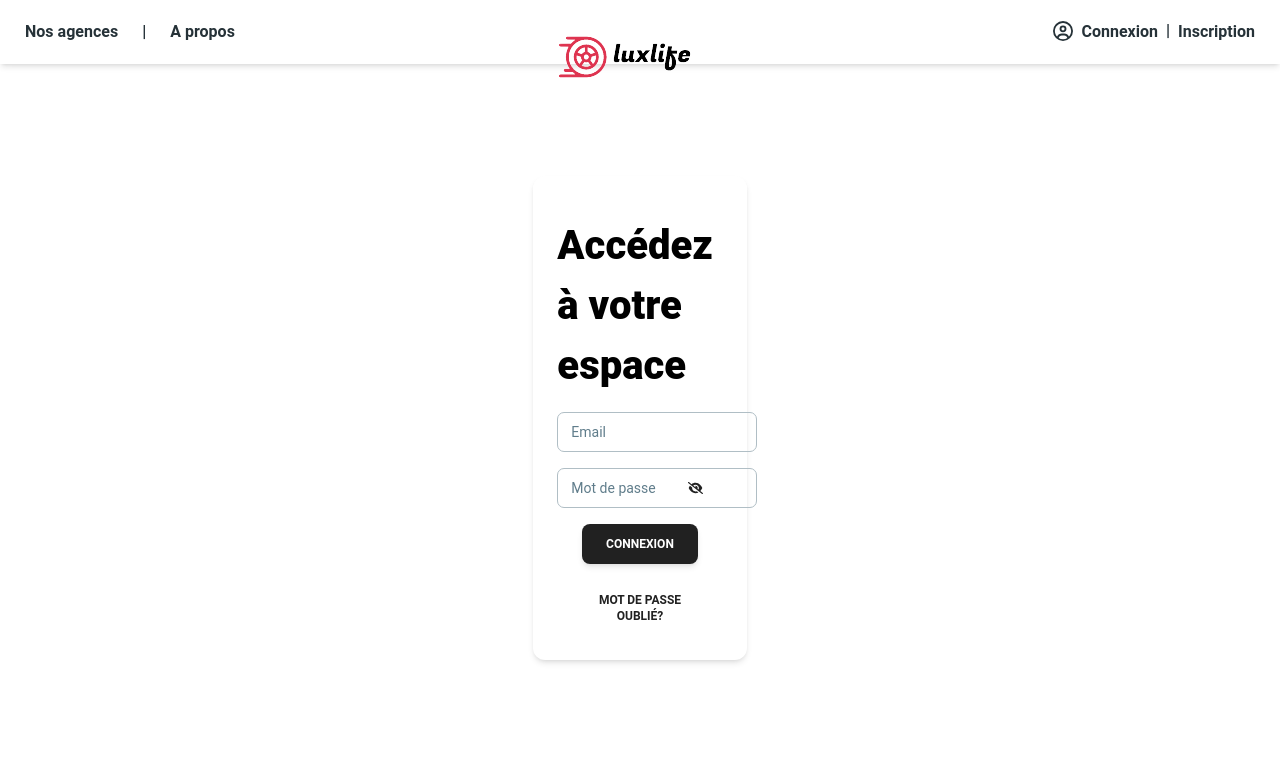
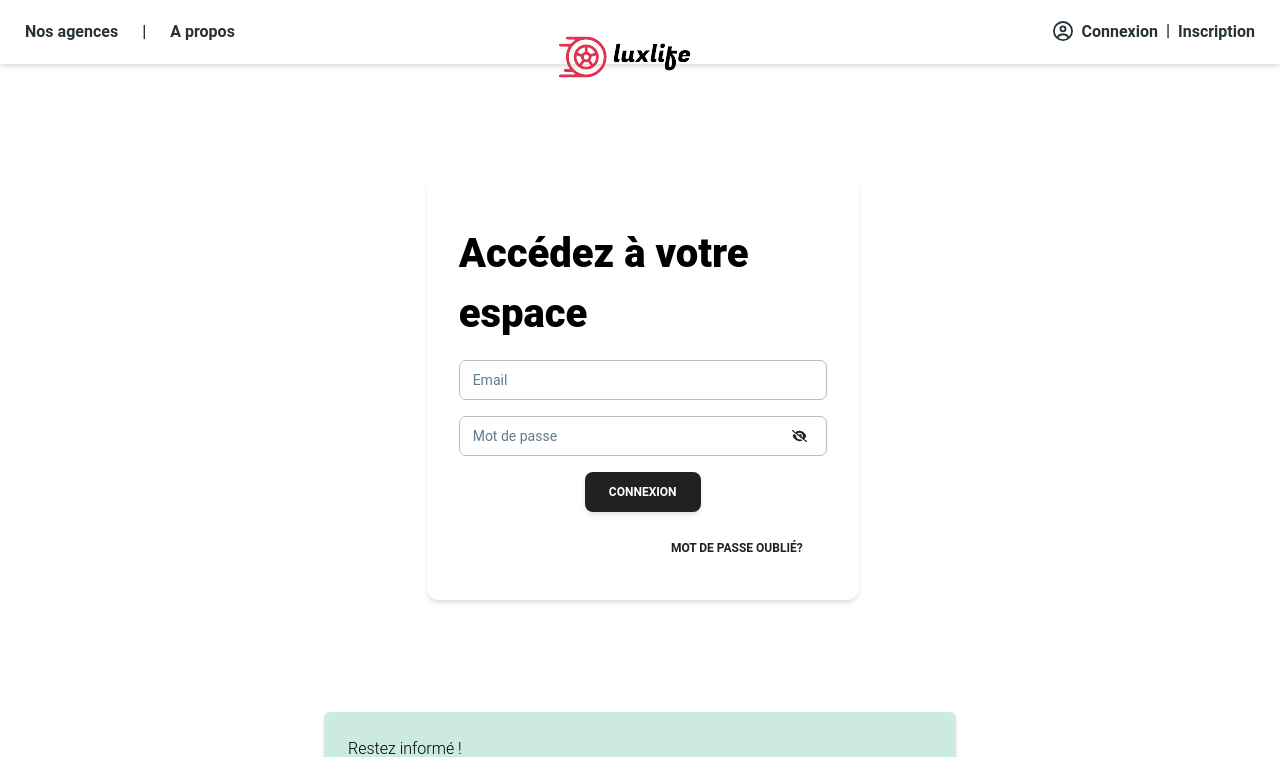
Before and after one commit to alan-vle/luxlife_front-app, a React (Vite) app: page /login in a window 1280 px wide. Shown: the top 757 px of the page. Built offline with nearby package versions, Linux system fonts and the light colour scheme.

Commit message:
Feat #11: create dashboard for customer

```diff
--- a/src/components/parts/MainBlock.jsx
+++ b/src/components/parts/MainBlock.jsx
@@ -12,7 +12,7 @@ const MainBlock = () => {
     const [selectedBorder, setSelectedBorder] = useState('form');
     const [autoMarginBottom, setAutoMarginBottom] = useState(null)
     return (
-        <div className={`grid grid-cols-12 ${autoMarginBottom && `mb-[${autoMarginBottom}px]`}`}>
+        <div className={`grid grid-cols-12 mt-2 ${autoMarginBottom && `mb-[${autoMarginBottom}px]`}`}>
             <div className={"col-span-12 relative"}>
                 <img src={carBackgroundHome} alt={"Car background for home"} style={{"width": "100%", "height": "50%"}}/>
                 <div className={"flex justify-center absolute top-1/3 w-full h-fit"}>
--- a/src/pages/Account/ForgotPassword.jsx
+++ b/src/pages/Account/ForgotPassword.jsx
@@ -31,8 +31,8 @@ const ForgotPassword = () => {
     }
     return(
         <div className={"grid grid-cols-12 mt-28 mb-[300px]"}>
-            <div className={"col-span-4"}></div>
-            <div className={"col-span-4"}>
+            <div className={"md:col-span-4 lg:col-span-4"}></div>
+            <div className={"col-span-12 md:col-span-4 lg:col-span-4"}>
                 <Card>
                     <CardBody>
                         <div className={"grid grid-cols-3 "}>
@@ -52,7 +52,6 @@ const ForgotPassword = () => {
                 </Card>
             </div>
             <div className={"col-span-4"}></div>
-
         </div>
     );
 }
--- a/src/pages/Auth/Login.jsx
+++ b/src/pages/Auth/Login.jsx
@@ -39,11 +39,11 @@ const Login = () => {
     }
     return(
         <div className={"grid grid-cols-12 mt-28 mb-28"}>
-            <div className={"lg:col-span-5"}></div>
-            <div className={"lg:col-span-2 sm:col-span-12"}>
+            <div className={"md:col-span-4 lg:col-span-4"}></div>
+            <div className={"col-span-12 md:col-span-4 lg:col-span-4 w-fit"}>
                 <Card>
                     <CardBody>
-                        <div className={"grid grid-cols-2 flex justify-center"}>
+                        <div className={"grid grid-cols-2 flex justify-center p-2 w-96"}>
                             <div className={"col-span-2 mt-4"}>
                                 <Typography as="h2" className={"text-black font-extrabold text-[40px]"}>
                                     Accédez à votre espace
--- a/src/pages/Auth/Register.jsx
+++ b/src/pages/Auth/Register.jsx
@@ -120,12 +120,12 @@ export function Register() {
 
     return (
         <div className={"grid grid-cols-12 mt-28 mb-28"}>
-            <div className={"col-span-3"}></div>
-            <div className={"col-span-6 flex justify-center w-full h-auto"}>
+            <div className={"md:col-span-3 lg:col-span-3"}></div>
+            <div className={"col-span-12 md:col-span-6 lg:col-span-6 flex justify-center w-full h-auto"}>
                 <Card>
                     <CardBody>
                         <Typography className={"text-black font-extrabold text-[40px]"}>Rejoignez nous en devenant client !</Typography>
-                        <div className={"grid grid-cols-2 gap-2 mt-8 placeholder:text-slate-400"}>
+                        <div className={"grid md:grid-cols-2 lg:grid-cols-2 flex flex-col gap-2 mt-8 placeholder:text-slate-400 w-full"}>
                             <div className={"mb-4 "}>
                                 <Input label={"Nom"} placeholder={"Ex : Jon Jony"}
                                    onChange={fullNameHandler}
@@ -155,7 +155,7 @@ export function Register() {
                                    maxLength={10}
                                 />
                             </div>
-                            <div className={"mb-4"}>
+                            <div className={"mb-4 w-full"}>
                                 <OneFieldPassword
                                     onChange={passwordHandler}
                                     onFocus={() => setVisiblePasswordTooltips(true)}
@@ -164,7 +164,7 @@ export function Register() {
                                     error={passwordIsNotValid}
                                 />
                             </div>
-                            <div className={"mb-4"}>
+                            <div className={"mb-4 w-full"}>
                                 <OneFieldPassword label={"Confirmez votre mot de passe"}
                                     onChange={confirmPasswordHandler}
                                     success={confirmPasswordIsValid}
--- a/src/utils/Forms/Password.jsx
+++ b/src/utils/Forms/Password.jsx
@@ -16,7 +16,7 @@ const OneFieldPassword = ({
 
     return(
         <div>
-            <div className="relative flex w-full max-w-[24rem]">
+            <div className="relative flex w-full">
                 <Input label={label} ref={ref} type={eyeVisible ? "text" : "password"}
                        placeholder={"**********"} onChange={onChange} onFocus={onFocus} onBlur={onBlur}
                        success={success} error={error}
```
